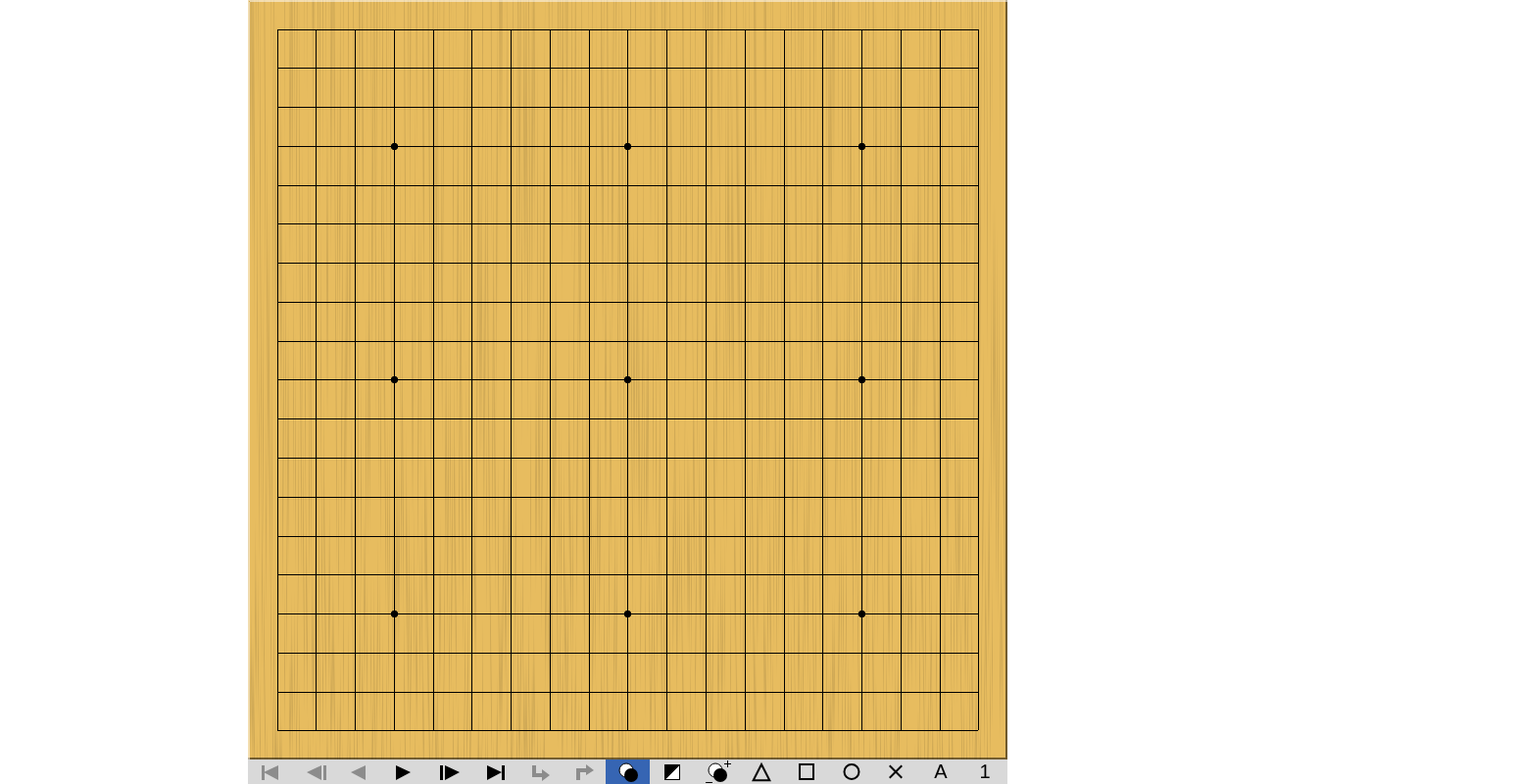
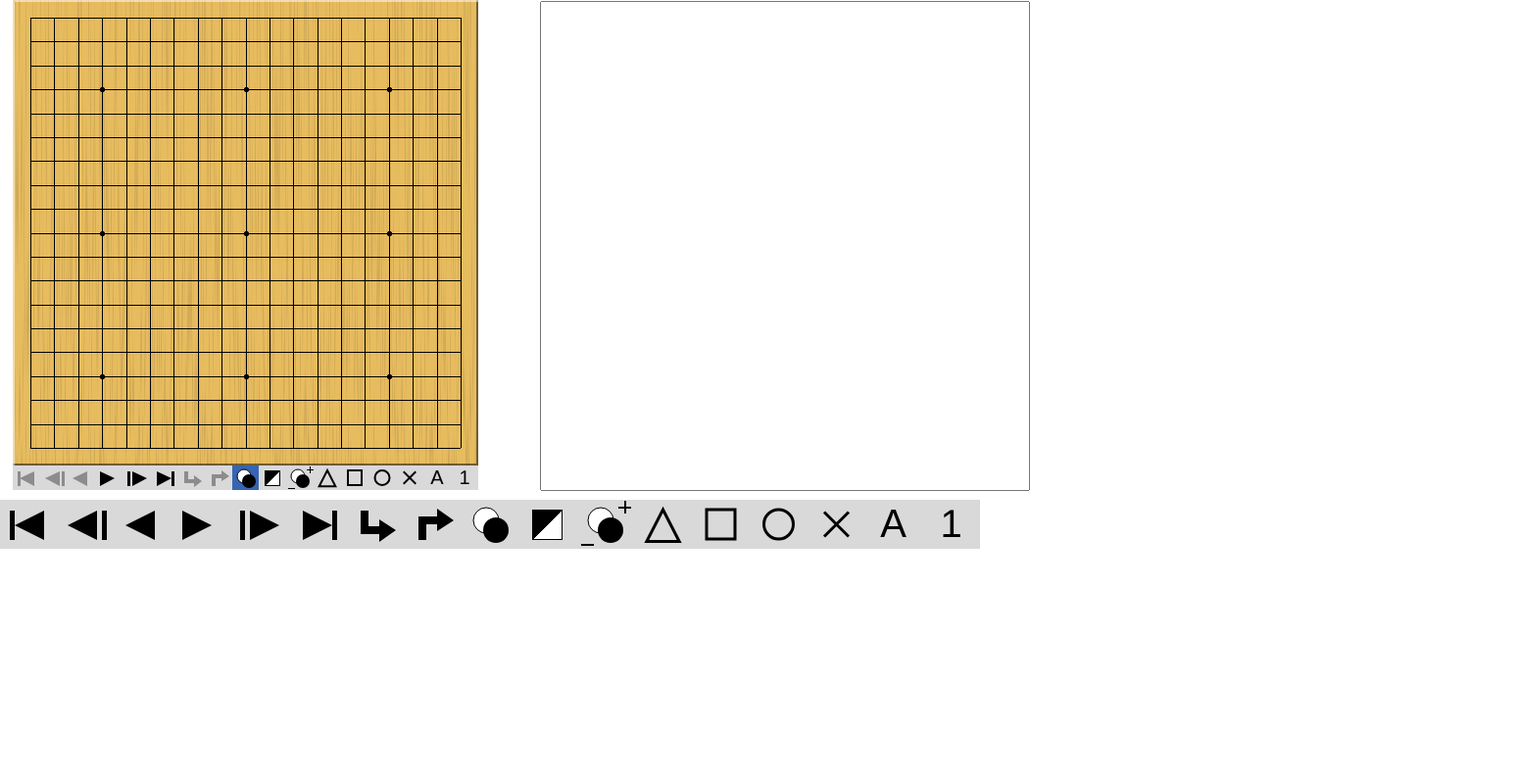
Before and after one commit to IlyaKirillov/GoProject, a plain HTML site: page WebSDK/Tests/BoardTest.html in a window 1280 px wide. Shown: the whole page at 98% size, 1550 px wide, since content can reach past the window. Drawn offline with Linux system fonts and the light colour scheme.

Commit message:
Написаг класс для визуализации комментариев.

```diff
--- a/WebSDK/Drawing/Button.js
+++ b/WebSDK/Drawing/Button.js
@@ -78,6 +78,7 @@ function CDrawingButton(oDrawing)
 
     this.private_OnMouseDown = function(e)
     {
+        oThis.private_OnFocus();
         if (EDrawingButtonState.Disabled !== oThis.m_nState)
         {
             oThis.m_nState = EDrawingButtonState.Active;
--- /dev/null
+++ b/WebSDK/Drawing/Comments.js
@@ -0,0 +1,73 @@
+"use strict";
+
+/**
+ * Copyright 2014 the HtmlGoBoard project authors.
+ * All rights reserved.
+ * Project  WebSDK
+ * Author   Ilya Kirillov
+ * Date     30.11.14
+ * Time     0:49
+ */
+
+function CDrawingComments(oDrawing)
+{
+    this.m_oDrawing = oDrawing;
+    this.HtmlElement =
+    {
+        Control  : null,
+        TextArea : {Control : null}
+    }
+
+    var oThis = this;
+
+    this.private_OnValueChange = function()
+    {
+        oThis.private_OnChangeComment();
+    };
+}
+
+CDrawingComments.prototype.Init = function(sDivId, oGameTree)
+{
+    this.m_oGameTree = oGameTree;
+
+    this.HtmlElement.Control = CreateControlContainer(sDivId);
+    var oDivElement = this.HtmlElement.Control.HtmlElement;
+
+    var sAreaName = sDivId + "_TextArea";
+
+    // Создаем TextArea
+    var oAreaElement = document.createElement("textarea");
+    oAreaElement.setAttribute("id", sAreaName);
+    oAreaElement.setAttribute("style", "position:absolute;padding:0;margin:0;resize:none;outline: none;-moz-appearance: none;");
+    oDivElement.appendChild(oAreaElement);
+
+    oAreaElement['onchange'] = this.private_OnValueChange;
+    oAreaElement['onblur']   = this.private_OnValueChange;
+
+    var oDivControl = this.HtmlElement.Control;
+    this.HtmlElement.TextArea.Control = CreateControlContainer(sAreaName);
+    var oTextAreaControl = this.HtmlElement.TextArea.Control;
+    oTextAreaControl.Bounds.SetParams(1, 1, 1, 1, true, true, true, true, -1,-1);
+    oTextAreaControl.Anchor = (g_anchor_top | g_anchor_left | g_anchor_bottom | g_anchor_right);
+    oDivControl.AddControl(oTextAreaControl);
+
+    if (this.m_oDrawing)
+        this.m_oDrawing.Register_Comments(this);
+
+    this.Update_Size();
+};
+CDrawingComments.prototype.Update_Comments = function(sComments)
+{
+    this.HtmlElement.TextArea.Control.HtmlElement.value = sComments;
+};
+CDrawingComments.prototype.Update_Size = function()
+{
+    var W = this.HtmlElement.Control.HtmlElement.clientWidth;
+    var H = this.HtmlElement.Control.HtmlElement.clientHeight;
+
+    this.HtmlElement.Control.Resize(W, H);
+};
+CDrawingComments.prototype.private_OnChangeComment = function()
+{
+    this.m_oGameTree.Set_Comment(this.HtmlElement.TextArea.Control.HtmlElement.value);
+};
--- a/WebSDK/Drawing/Drawing.js
+++ b/WebSDK/Drawing/Drawing.js
@@ -19,6 +19,7 @@ function CDrawing(oGameTree)
     this.m_oControl = null;
     this.m_aElements = [];
 
+    // Массивы с ссылками на кнопки заданного типа
     this.m_oButtons =
     {
         BackwardToStart : [],
@@ -40,6 +41,9 @@ function CDrawing(oGameTree)
         BoardModeText   : [],
         BoardModeNum    : []
     };
+
+    // Массив ссылок на окна с комментариями
+    this.m_aComments = [];
 };
 CDrawing.prototype.Create_SimpleBoard = function(sDivId)
 {
@@ -64,8 +68,8 @@ CDrawing.prototype.Create_BoardWithNavigateButtons = function(sDivId)
     var oMainElement = oControl.HtmlElement;
     oMainControl.AddControl(oControl);
 
-    var sBoardDivId  = sDivId + "_Board";
-    var sToolbaDivId = sDivId + "_Toolbar";
+    var sBoardDivId    = sDivId + "_Board";
+    var sToolbaDivId   = sDivId + "_Toolbar";
 
     this.private_CreateDiv(oMainElement, sBoardDivId);
     this.private_CreateDiv(oMainElement, sToolbaDivId);
@@ -80,7 +84,7 @@ CDrawing.prototype.Create_BoardWithNavigateButtons = function(sDivId)
     oDrawingBoard.Focus();
 
     var oToolbarControl = CreateControlContainer(sToolbaDivId);
-    oToolbarControl.Bounds.SetParams(0, 0, 1000, 0, false, false, false, true, -1,H);
+    oToolbarControl.Bounds.SetParams(0, 0, 1000, 0, false, false, false, true, -1, H);
     oToolbarControl.Anchor = (g_anchor_left | g_anchor_bottom | g_anchor_right);
     oControl.AddControl(oToolbarControl);
 
@@ -184,6 +188,10 @@ CDrawing.prototype.Register_EditModeNumButton = function(oButton)
 {
     this.m_oButtons.BoardModeNum.push(oButton);
 };
+CDrawing.prototype.Register_Comments = function(oComments)
+{
+    this.m_aComments.push(oComments);
+};
 CDrawing.prototype.Update_IntrefaceState = function(oIState)
 {
     // Backward
@@ -242,6 +250,11 @@ CDrawing.prototype.Update_IntrefaceState = function(oIState)
     for (var Index = 0, Count = this.m_oButtons.BoardModeNum.length; Index < Count; Index++)
         this.m_oButtons.BoardModeNum[Index].Set_Selected(oIState.BoardMode === EBoardMode.AddMarkNum);
 };
+CDrawing.prototype.Update_Comments = function(sComment)
+{
+    for (var Index = 0, Count = this.m_aComments.length; Index < Count; Index++)
+        this.m_aComments[Index].Update_Comments(sComment);
+};
 
 
 function CDrawingFullInfo()
@@ -250,8 +263,7 @@ function CDrawingFullInfo()
 
     this.HtmlElement =
     {
-        Control : null
-
+        Control  : null
     };
 }
 
--- a/WebSDK/GameTree.js
+++ b/WebSDK/GameTree.js
@@ -571,8 +571,8 @@ CGameTree.prototype.Execute_CurNodeCommands = function()
         this.m_oDrawingBoard.Draw_Marks();
     }
 
-    if (this.m_oDrawingComments)
-        this.m_oDrawingComments.Set(this.m_oCurNode.Get_Comment());
+    if (this.m_oDrawing)
+        this.m_oDrawing.Update_Comments(this.m_oCurNode.Get_Comment());
 
     this.Update_IntrefaceState();
 };
--- a/WebSDK/SgfReader.js
+++ b/WebSDK/SgfReader.js
@@ -486,12 +486,12 @@ CSgfReader.prototype.private_ReadComments = function()
                 sComment += "]";
                 this.m_nPos++;
             }
-            else if (0x000D == this.m_sSGF[this.m_nPos].charCodeAt(0))
-                sComment += "<br>\n";
-            else if (0x000A == this.m_sSGF[this.m_nPos].charCodeAt(0))
-                sComment += "<br>\n";
-            else if (0x0085 == this.m_sSGF[this.m_nPos].charCodeAt(0))
-                sComment += "<br>\n";
+//            else if (0x000D == this.m_sSGF[this.m_nPos].charCodeAt(0))
+//                sComment += "<br>\n";
+//            else if (0x000A == this.m_sSGF[this.m_nPos].charCodeAt(0))
+//                sComment += "<br>\n";
+//            else if (0x0085 == this.m_sSGF[this.m_nPos].charCodeAt(0))
+//                sComment += "<br>\n";
             else
                 sComment += this.m_sSGF[this.m_nPos];
             this.m_nPos++;
--- a/WebSDK/Tests/BoardTest.html
+++ b/WebSDK/Tests/BoardTest.html
@@ -13,6 +13,7 @@
 <script type="text/javascript" language="JavaScript" src="../Drawing/Toolbar.js"></script>
 <script type="text/javascript" language="JavaScript" src="../Drawing/Drawing.js"></script>
 <script type="text/javascript" language="JavaScript" src="../Drawing/InterfaceState.js"></script>
+<script type="text/javascript" language="JavaScript" src="../Drawing/Comments.js"></script>
 
 <script type="text/javascript" language="JavaScript" src="../Command.js"></script>
 <script type="text/javascript" language="JavaScript" src="../Consts.js"></script>
@@ -26,13 +27,28 @@
 <script type="text/javascript" language="JavaScript" src="../Api.js"></script>
 <body style="padding:0;margin:0;">
 
-<div id="divId" style="position:relative; height: 100vh;width: 100vw"></div>
+<div id="divId" style="position:relative; height: 500px;width: 500px"></div>
+<div id="div2" style="position:absolute;left:550px;top:0px; height: 500px;width: 500px"></div>
+<div id="div3" style="position:absolute;left:0px;top:510px; height: 50px;width: 1000px"></div>
+<div id="div4" style="position:absolute;left:1050px;top:0px; height: 500px;width: 500px"></div>
 
 <script>
 
     var oGameTree = GoBoardApi.Create_GameTree();
     GoBoardApi.Create_BoardWithNavigateButtons(oGameTree, "divId");
     GoBoardApi.Load_Sgf(oGameTree, '(;FF[1]GM[1]SZ[19]GN[test];B[fj]CR[ii][ji][kh][pp][po][op];W[ip])');
+
+    var oComments = new CDrawingComments(oGameTree.m_oDrawing);
+    oComments.Init("div2", oGameTree);
+    oGameTree.m_oDrawing.m_aElements.push(oComments);
+
+    var oDrawingToolbar = new CDrawingToolbar(oGameTree.m_oDrawing);
+    oDrawingToolbar.Init("div3", oGameTree, {Controls : [EDrawingButtonType.BackwardToStart, EDrawingButtonType.Backward_5, EDrawingButtonType.Backward, EDrawingButtonType.Forward, EDrawingButtonType.Forward_5, EDrawingButtonType.ForwardToEnd, EDrawingButtonType.NextVariant,
+        EDrawingButtonType.PrevVariant, EDrawingButtonType.EditModeMove, EDrawingButtonType.EditModeScores, EDrawingButtonType.EditModeAddRem, EDrawingButtonType.EditModeTr, EDrawingButtonType.EditModeSq, EDrawingButtonType.EditModeCr, EDrawingButtonType.EditModeX, EDrawingButtonType.EditModeText, EDrawingButtonType.EditModeNum]});
+    oGameTree.m_oDrawing.m_aElements.push(oDrawingToolbar);
+
+
+    GoBoardApi.Update_Size(oGameTree);
 
     window.onresize = function()
     {
```
Also changed, not shown: WebBuilds/goboardmin.js, 1 other file.
